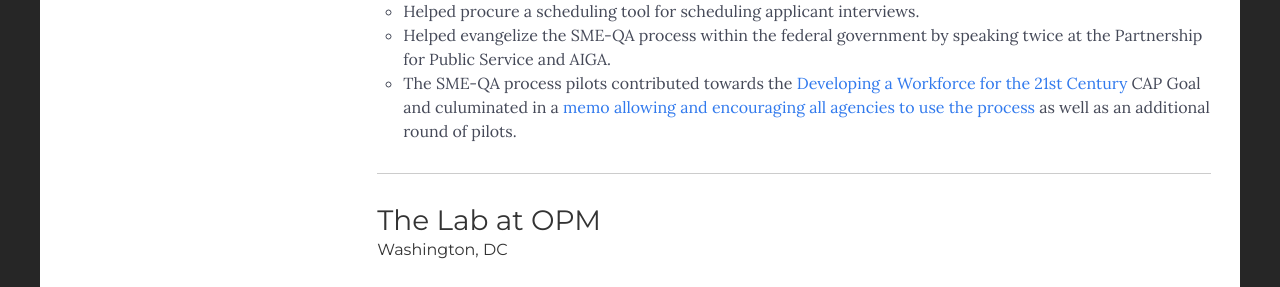
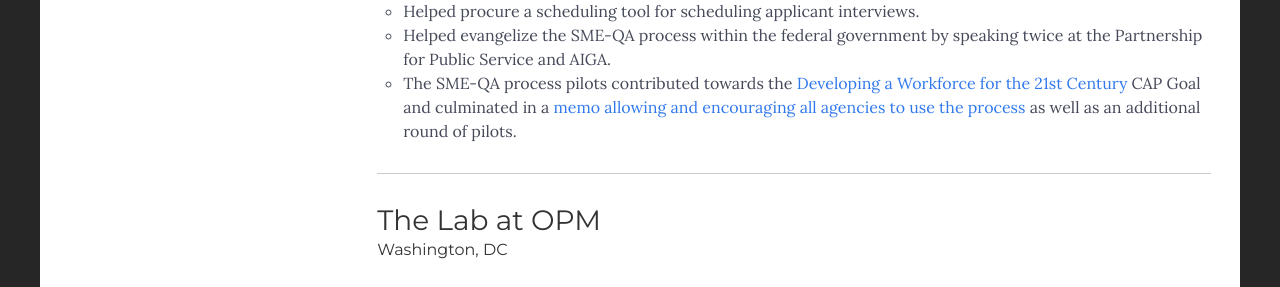
Before and after one commit to humancompanion/portfolio, a Jekyll site: the page built from pages/resume/index.html, in a window 1280 px wide and 900 px high, scrolled down 1201 px. Shown: the part 187-474 px from the top of the window. Built offline with Jekyll 4.4.1, drawn with Linux system fonts in a browser that asks for light colours; nearby versions of some CDN libraries.

Commit message:
Corrects a spelling mistake.

```diff
--- a/pages/resume/federal.html
+++ b/pages/resume/federal.html
@@ -53,7 +53,7 @@ body-class: l-federal-resume
           Helped evangelize the SME-QA process within the federal government by speaking twice at the Partnership for Public Service and AIGA.
         </li>
         <li>
-          The SME-QA process pilots contributed towards the <a href="https://www.performance.gov/CAP/workforce/">Developing a Workforce for the 21st Century</a> CAP Goal and culuminated in a <a href="https://www.chcoc.gov/sites/default/files/OPM%20Memo%20Improving%20Federal%20Hiring%20through%20the%20Use%20of%20Effective%20Assessment%20Strategies%20to%20Advance%20Mission%20Outcomes.pdf">memo allowing and encouraging all agencies to use the process</a> as well as an additional round of pilots.
+          The SME-QA process pilots contributed towards the <a href="https://www.performance.gov/CAP/workforce/">Developing a Workforce for the 21st Century</a> CAP Goal and culminated in a <a href="https://www.chcoc.gov/sites/default/files/OPM%20Memo%20Improving%20Federal%20Hiring%20through%20the%20Use%20of%20Effective%20Assessment%20Strategies%20to%20Advance%20Mission%20Outcomes.pdf">memo allowing and encouraging all agencies to use the process</a> as well as an additional round of pilots.
         </li>
         <li class="accomplishment_desc">
           Led a 6-person research effort on behalf of the CDC to understand how U.S. citizens were finding information on COVID-19.
--- a/pages/resume/index.html
+++ b/pages/resume/index.html
@@ -109,7 +109,7 @@ body-class: l-resume
           Helped evangelize the SME-QA process within the federal government by speaking twice at the Partnership for Public Service and AIGA.
         </li>
         <li>
-          The SME-QA process pilots contributed towards the <a href="https://www.performance.gov/CAP/workforce/">Developing a Workforce for the 21st Century</a> CAP Goal and culuminated in a <a href="https://www.chcoc.gov/sites/default/files/OPM%20Memo%20Improving%20Federal%20Hiring%20through%20the%20Use%20of%20Effective%20Assessment%20Strategies%20to%20Advance%20Mission%20Outcomes.pdf">memo allowing and encouraging all agencies to use the process</a> as well as an additional round of pilots.
+          The SME-QA process pilots contributed towards the <a href="https://www.performance.gov/CAP/workforce/">Developing a Workforce for the 21st Century</a> CAP Goal and culminated in a <a href="https://www.chcoc.gov/sites/default/files/OPM%20Memo%20Improving%20Federal%20Hiring%20through%20the%20Use%20of%20Effective%20Assessment%20Strategies%20to%20Advance%20Mission%20Outcomes.pdf">memo allowing and encouraging all agencies to use the process</a> as well as an additional round of pilots.
         </li>
         <!-- li class="accomplishment_desc">
           Led a 6-person research effort on behalf of the CDC to understand how U.S. citizens were finding information on COVID-19.
```
